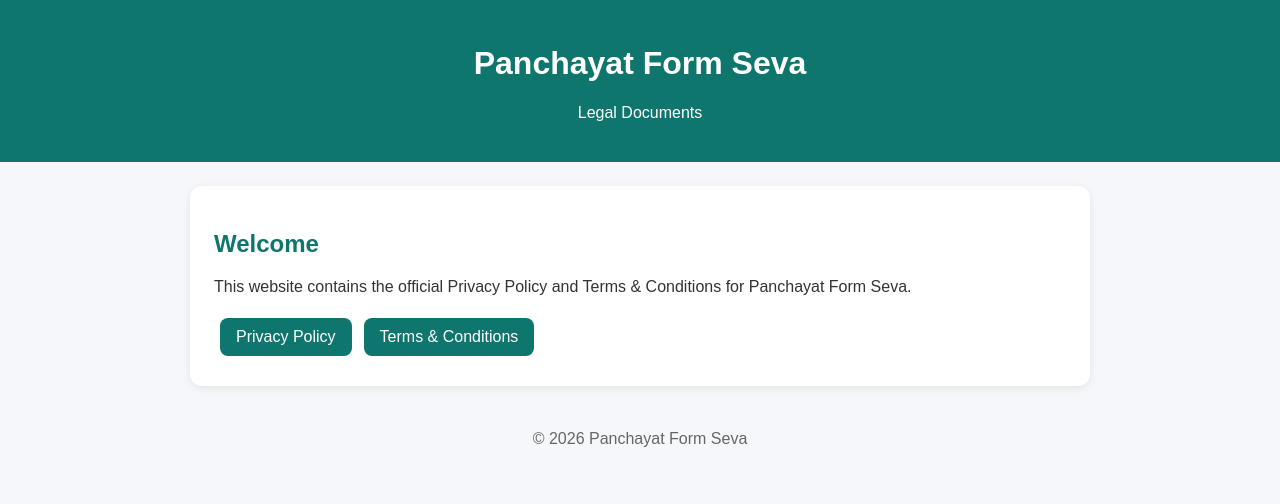
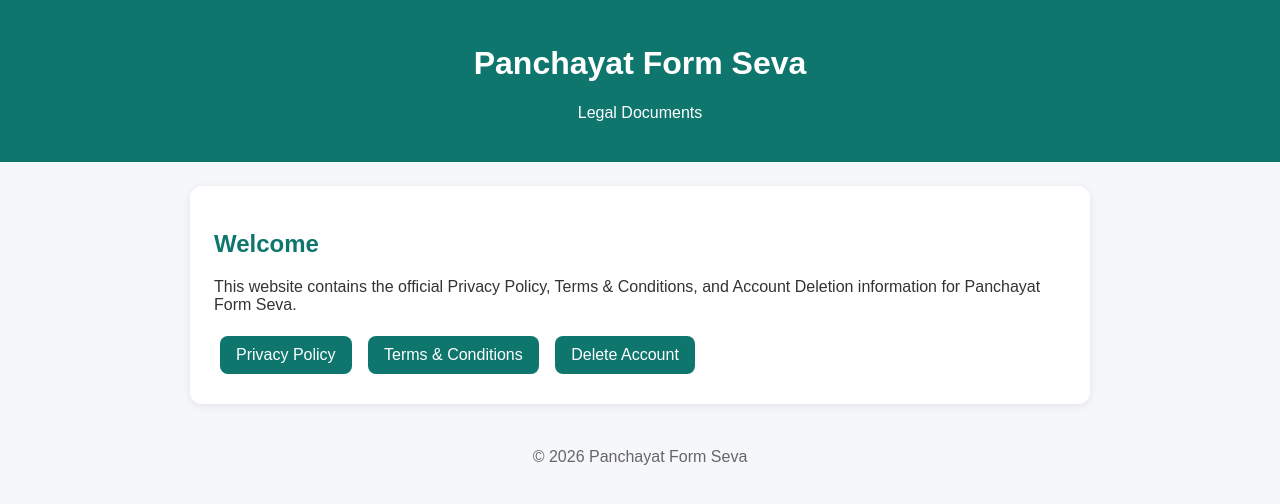
Before and after one commit to panchayat-form-seva/panchayat-policies, a plain HTML site: page index.html in a window 1280 px wide. Drawn offline with Linux system fonts and the light colour scheme.

Commit message:
Update index.html

```diff
--- a/index.html
+++ b/index.html
@@ -1 +1,43 @@
-<!doctype html><html><head><meta charset='utf-8'><meta name='viewport' content='width=device-width,initial-scale=1'><title>Panchayat Form Seva Policies</title><link rel='stylesheet' href='style.css'></head><body><header><h1>Panchayat Form Seva</h1><p>Legal Documents</p></header><main><div class='card'><h2>Welcome</h2><p>This website contains the official Privacy Policy and Terms & Conditions for Panchayat Form Seva.</p><a class='btn' href='privacy-policy.html'>Privacy Policy</a><a class='btn' href='terms.html'>Terms & Conditions</a></div></main><footer>© 2026 Panchayat Form Seva</footer></body></html>
+<!doctype html>
+<html>
+
+<head>
+    <meta charset="utf-8">
+    <meta name="viewport" content="width=device-width,initial-scale=1">
+    <title>Panchayat Form Seva Policies</title>
+    <link rel="stylesheet" href="style.css">
+</head>
+
+<body>
+
+    <header>
+        <h1>Panchayat Form Seva</h1>
+        <p>Legal Documents</p>
+    </header>
+
+    <main>
+        <div class="card">
+
+            <h2>Welcome</h2>
+
+            <p>
+                This website contains the official Privacy Policy, Terms & Conditions,
+                and Account Deletion information for Panchayat Form Seva.
+            </p>
+
+            <a class="btn" href="privacy-policy.html">Privacy Policy</a>
+
+            <a class="btn" href="terms.html">Terms & Conditions</a>
+
+            <a class="btn danger" href="delete-account.html">Delete Account</a>
+
+        </div>
+    </main>
+
+    <footer>
+        © 2026 Panchayat Form Seva
+    </footer>
+
+</body>
+
+</html>
```
